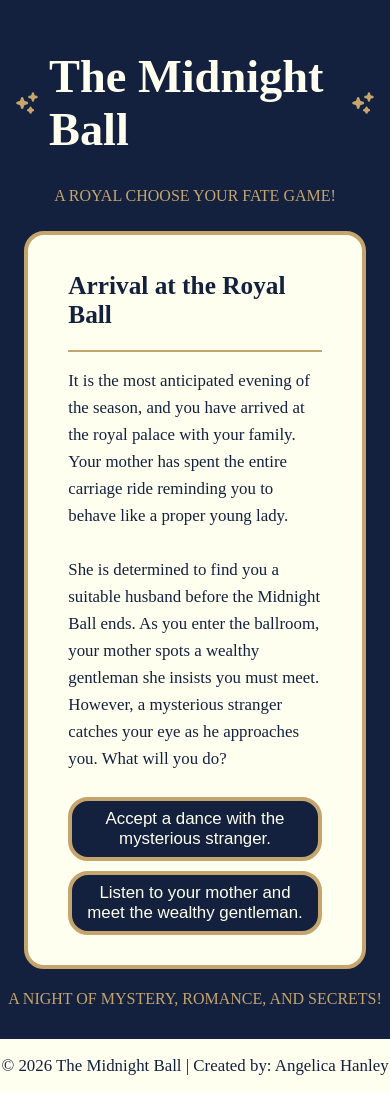
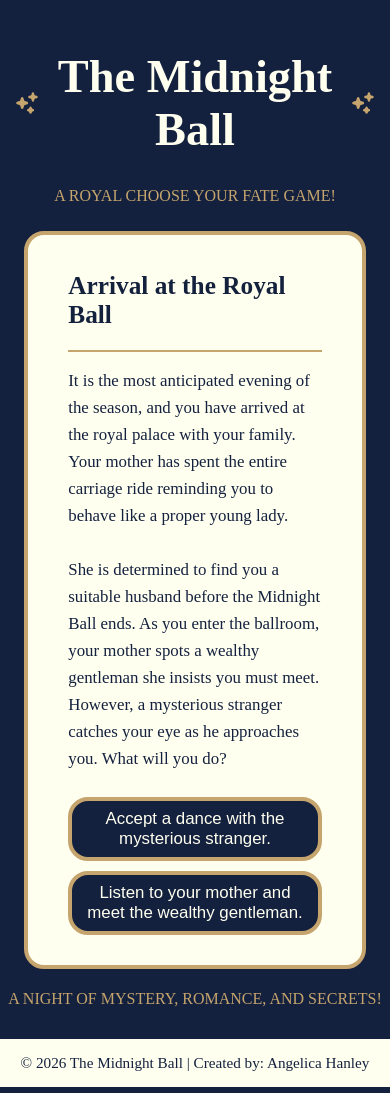
Before and after one commit to AngelicaHanley/the-midnight-ball, a plain HTML site: page index.html in a window 390 px wide. Drawn offline with Linux system fonts and the light colour scheme.

Commit message:
updated fonts on smaller screens

```diff
--- a/style.css
+++ b/style.css
@@ -108,6 +108,7 @@ footer {
 @media screen and (max-width: 1000px) {
     h1{
         font-size: 5.5vh;
+        text-align: center;
     }
     .sceneTitle{
         font-size: 3vh;
@@ -128,6 +129,6 @@ footer {
         font-size: 2vh;
     }
     footer {
-        font-size: 2vh;
+        font-size: 1.8vh;
     }
 }
```
